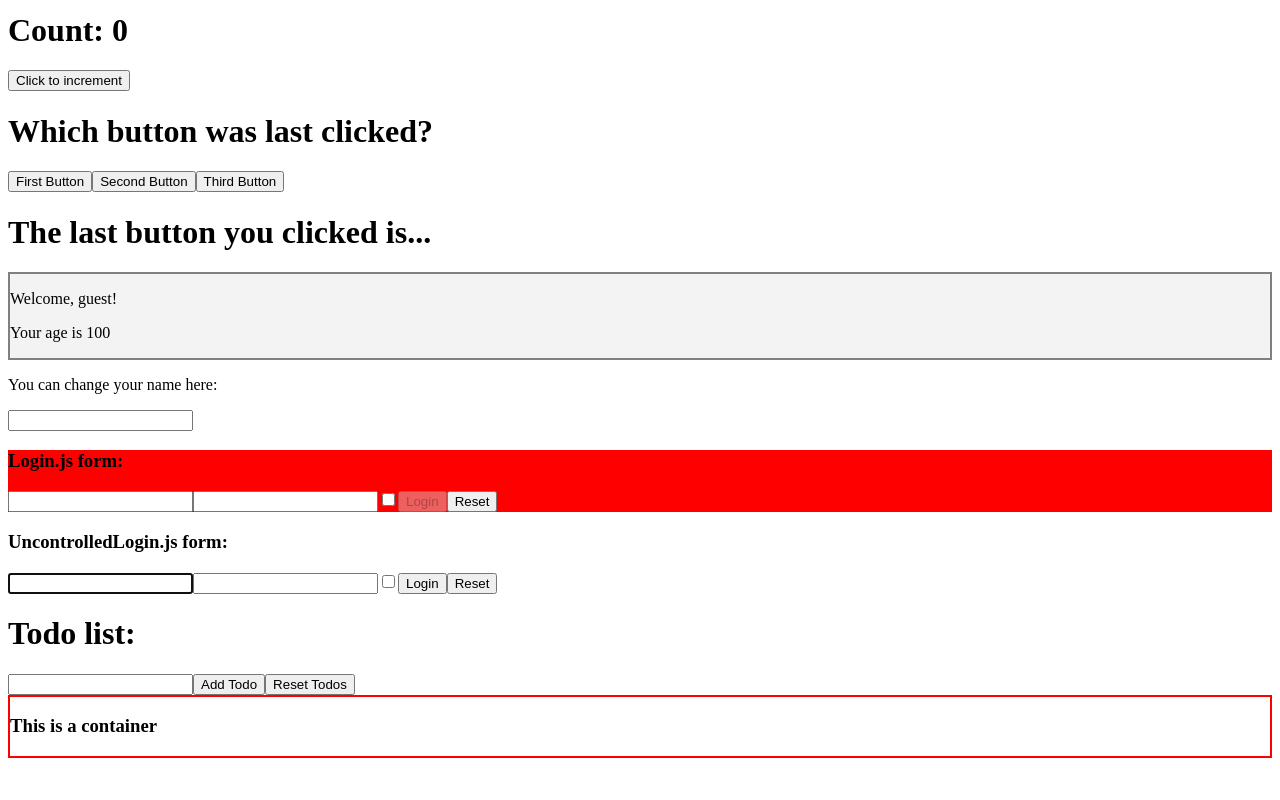
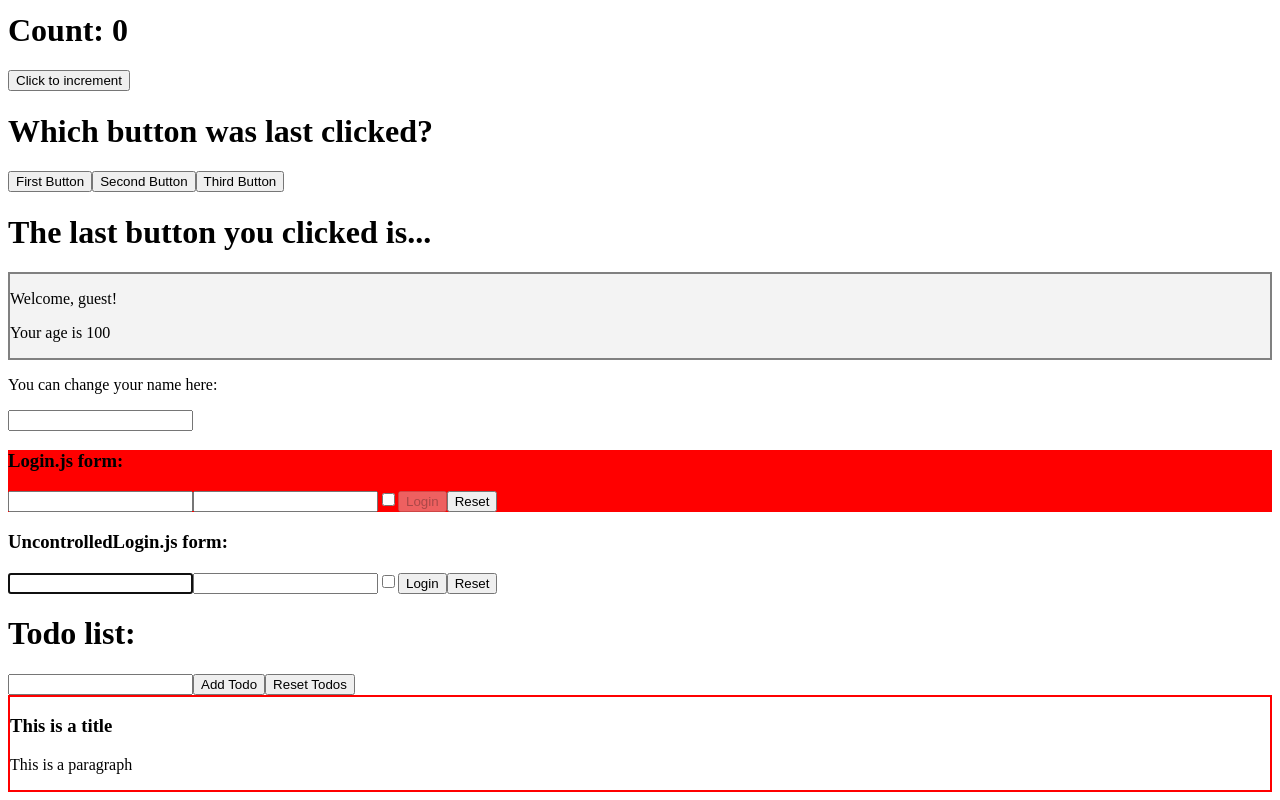
Before and after one commit to d-94k/react-develhope, a React (Create React App) app: page / in a window 1280 px wide. Shown: the part 270-1070 px from the top of the page. Before the commit the page ends 1036 px from the top, so only its background shows below. Built offline with nearby package versions, Linux system fonts and the light colour scheme.

Commit message:
completed exercise

```diff
--- a/src/App.js
+++ b/src/App.js
@@ -23,8 +23,8 @@ export default class App extends React.Component {
               <Login />
               <UncontrolledLogin />
               <TodoList />
-              <Container>
-                <h3>This is a container</h3>
+              <Container title={<h3>This is a title</h3>}>
+                <p>This is a paragraph</p>
               </Container>
             </div>
         )
--- a/src/Container.js
+++ b/src/Container.js
@@ -4,6 +4,7 @@ export default class Container extends React.Component {
     render () {
         return (
             <div style={{backgroundColor: 'white', border: '2px solid red'}}>
+                <div>{this.props.title}</div>
                 {this.props.children}
             </div>
         )
```
Also changed, not shown: 1 other file (tests, documents, lock files or other folders).
